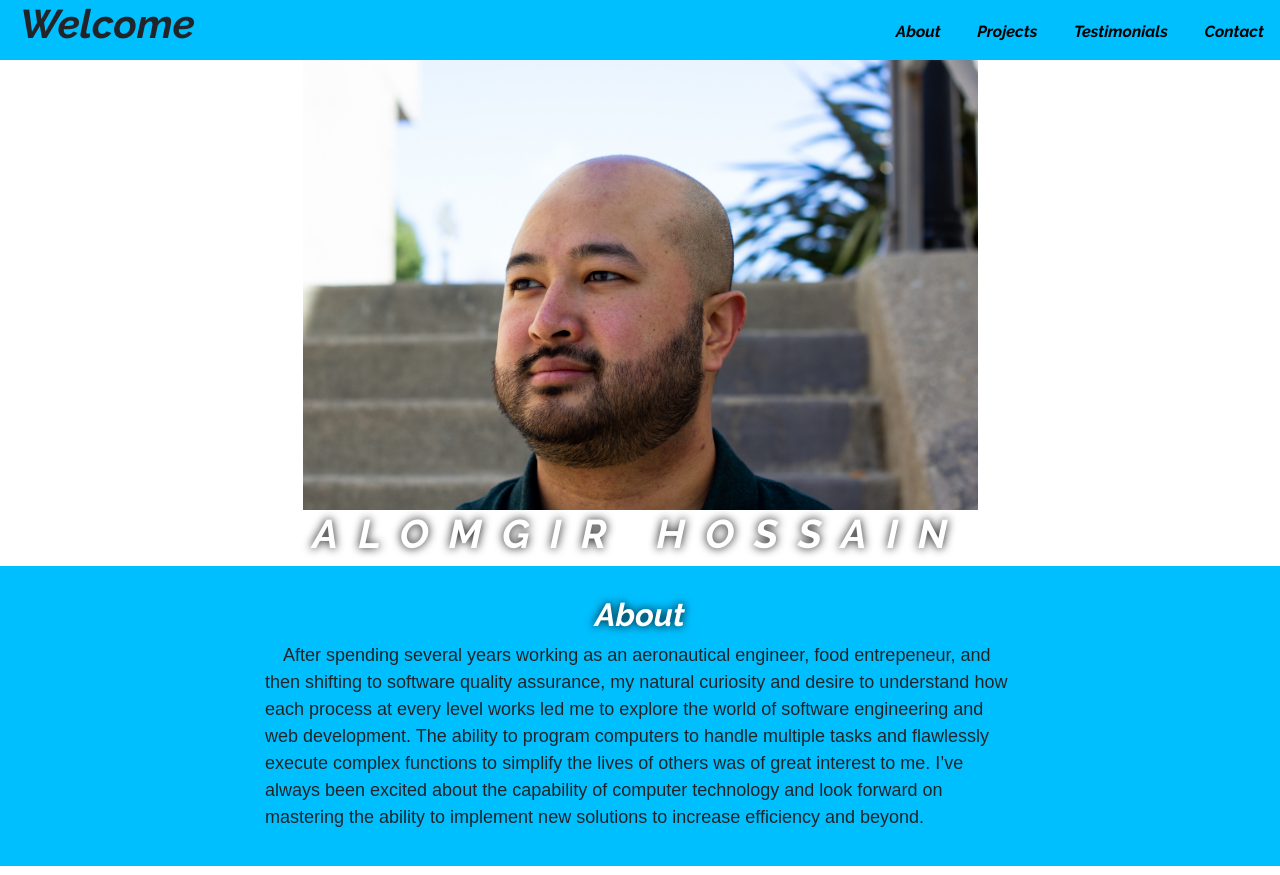
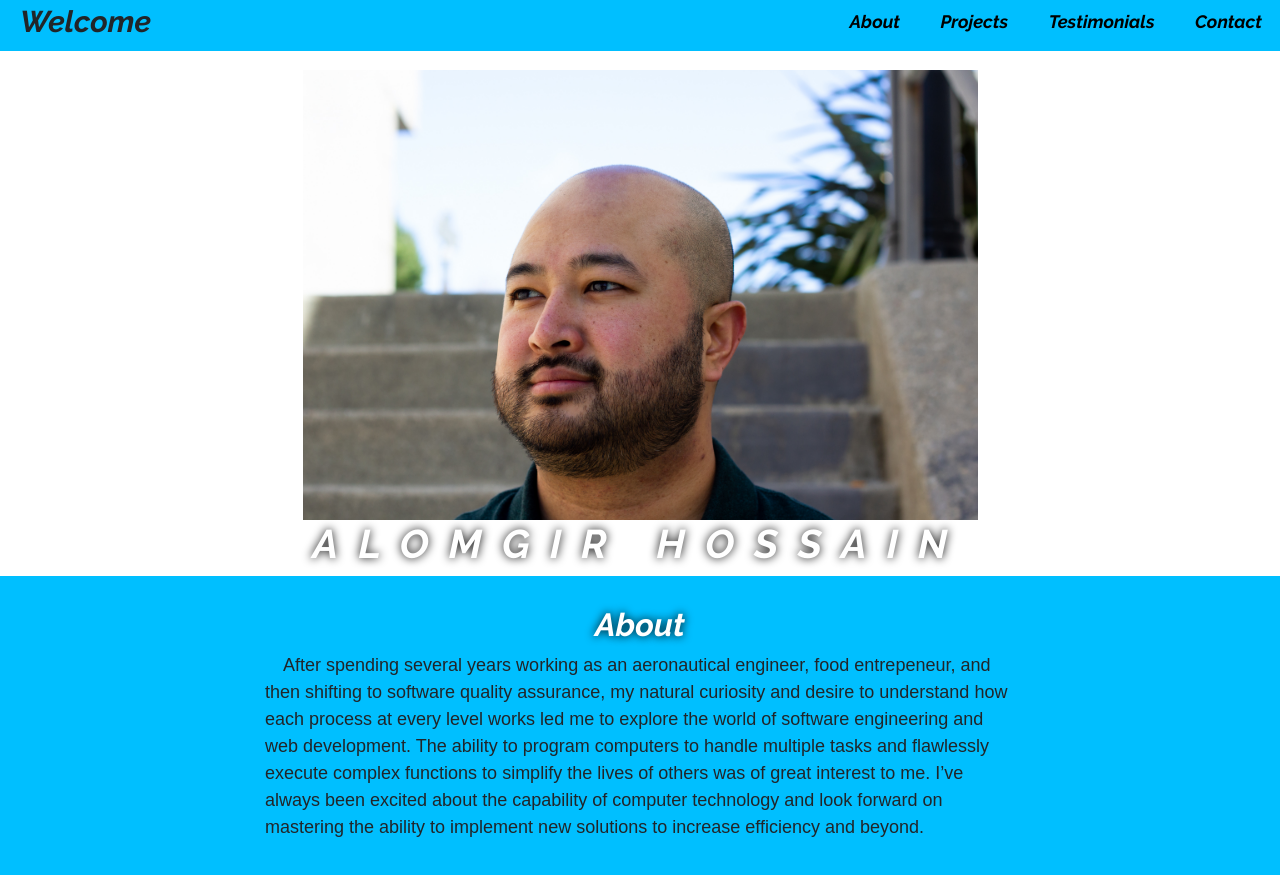
Before and after one commit to Alom310/About-Me---Profile-Page, a PHP site: page / in a window 1280 px wide. Shown: the top 875 px of the page. Run offline with PHP 8.4, Linux system fonts and the light colour scheme; some libraries are stand-ins or nearby versions.

Commit message:
fixed header sizing and sticky

```diff
--- a/css/style.css
+++ b/css/style.css
@@ -18,6 +18,9 @@ html{
   display: flex;
   justify-content: space-between;
   background-color: deepskyblue;
+  position: fixed;
+  width:100%;
+  z-index: 16;
 }
 
 #about{
@@ -61,6 +64,7 @@ h2{
 #headwrap h1{
   padding:0 20px;
   font-family: raleway;
+  font-size:30px
 }
 
 #projectImg{
@@ -148,7 +152,6 @@ h2{
 /* ----------------------------------------
 Nav
 ------------------------------------------- */
-
 a{
   text-decoration: none;
   color:black;
@@ -164,12 +167,11 @@ a:hover{
 
 #menu_li{
   list-style: none;
-  padding-top: 20px;
 }
 
 nav a{
-  /* display: inline-block; */
   padding:1em;
+  font-size: 18px;
 }
 
 .menu {
@@ -189,6 +191,7 @@ Welcome Section
 ------------------------------------------- */
 
 #welcomepic{
+  margin-top:70px;
   max-width: 675px;
   max-height: 450px;
 }
--- a/index.html
+++ b/index.html
@@ -17,11 +17,11 @@
     <body>
       <a href="#" id="scroll" style="display: none;"><span></span></a>
       <header id="headwrap">
-        <h1 id="#">Welcome</h1>
+        <h1 id="#" class="pt-1">Welcome</h1>
 
         <nav>
           <ul>
-            <li id="menu_li">
+            <li id="menu_li" class="pt-2">
                 <a href="#about">About</a>
                 <a href="#projects">Projects</a>
                 <a href="#test">Testimonials</a>
```
